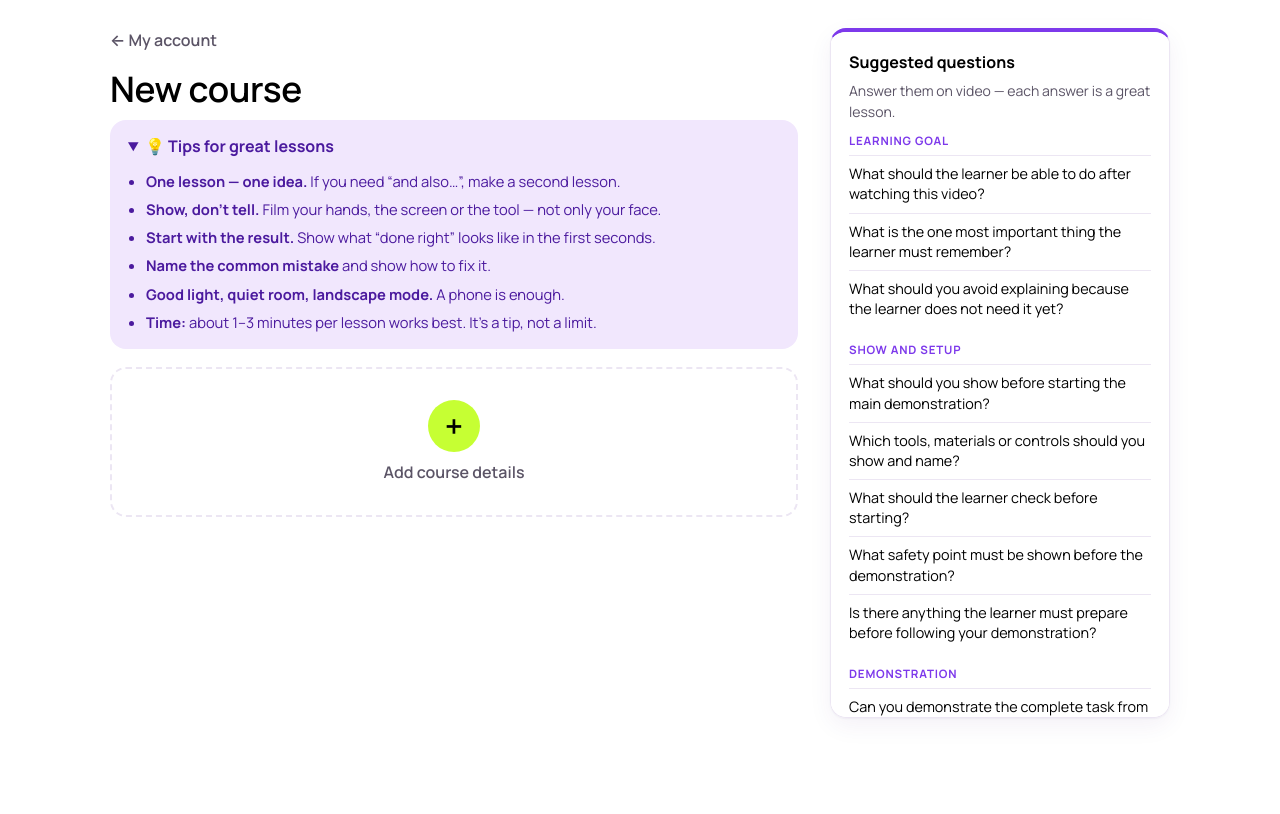
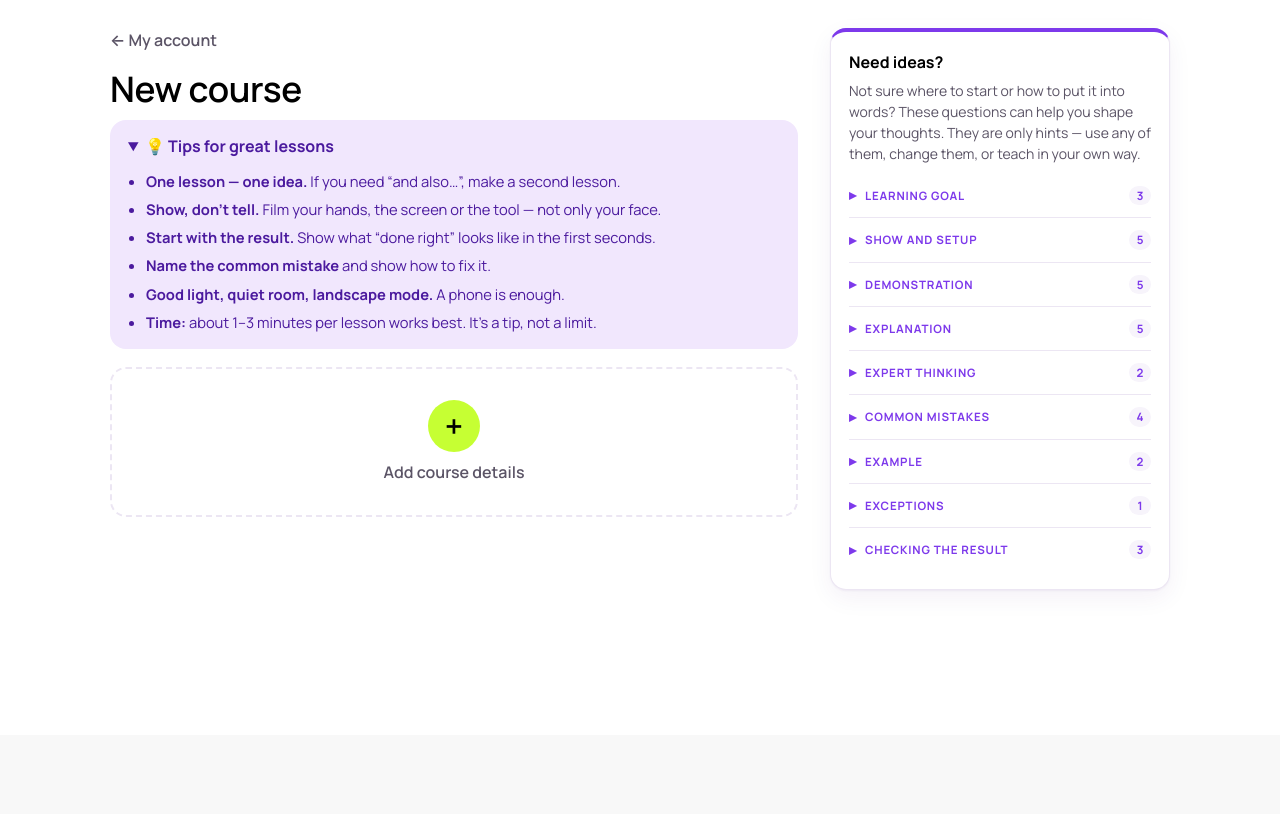
Before and after one commit to anna-gurina1/Hackathon, a Flask app: page /course/new in a window 1280 px wide. Shown: the part 65-879 px from the top of the page. After the commit the page ends 656 px from the top, so only its background shows below. Run offline with Flask 3, Linux system fonts and the light colour scheme; a user stored in the database is signed in; some libraries are stand-ins or nearby versions; some web fonts are replaced.

Commit message:
новая структура вопросов

```diff
--- a/frontend/static/css/pages.css
+++ b/frontend/static/css/pages.css
@@ -800,3 +800,25 @@ a.lesson-row:hover { border-color: var(--accent); }
 .completers-score { font-size: .8rem; color: var(--ink-soft); }
 .completers-empty { margin: 0; font-size: .9rem; color: var(--ink-soft); }
 .manage-numbers strong { font-family: var(--font-body); font-weight: 800; }
+
+/* Question ideas: modules are folded, questions open with the arrow */
+.suggest-group { border-top: 1px solid var(--line); }
+.suggest-group:first-of-type { border-top: 0; }
+.suggest-group + .suggest-group { margin-top: 0; }
+.suggest-group > summary.suggest-category {
+  display: flex; align-items: center; gap: 8px;
+  margin: 0; padding: 12px 0;
+  cursor: pointer; list-style: none;
+}
+.suggest-group > summary.suggest-category::-webkit-details-marker { display: none; }
+.suggest-group > summary.suggest-category::before {
+  content: "▸"; font-size: .9rem; line-height: 1; transition: transform .15s ease;
+}
+.suggest-group[open] > summary.suggest-category::before { transform: rotate(90deg); }
+.suggest-group > summary.suggest-category:hover { color: var(--ink); }
+.suggest-count {
+  margin-left: auto; min-width: 22px; padding: 1px 7px;
+  border-radius: 999px; background: var(--soft); color: var(--accent);
+  font-size: .72rem; text-align: center; letter-spacing: 0;
+}
+.suggest-group[open] { padding-bottom: 8px; }
--- a/frontend/static/js/studio.js
+++ b/frontend/static/js/studio.js
@@ -36,9 +36,12 @@ function showQuestionsForLevel(levelKey) {
   document.querySelectorAll('.suggest-item').forEach(function (item) {
     item.hidden = !item.dataset.levels.split(' ').includes(levelKey);
   });
-  // hide a category title when all its questions are hidden
+  // hide a module when all its questions are hidden, and update the number next to its name
   document.querySelectorAll('.suggest-group').forEach(function (group) {
-    group.hidden = group.querySelectorAll('.suggest-item:not([hidden])').length === 0;
+    const visibleCount = group.querySelectorAll('.suggest-item:not([hidden])').length;
+    group.hidden = visibleCount === 0;
+    const counter = group.querySelector('[data-suggest-count]');
+    if (counter) counter.textContent = visibleCount;
   });
 }
 
@@ -62,7 +65,7 @@ document.querySelectorAll('[data-use-question]').forEach(function (useButton) {
     if (addLessonButton) addLessonButton.hidden = true;
 
     const questionPrompt = newLessonBlock.querySelector('[data-question-prompt]');
-    questionPrompt.textContent = '🎙 Answer on video: ' + useButton.dataset.questionText;
+    questionPrompt.textContent = '💡 Idea for this lesson: ' + useButton.dataset.questionText;
     questionPrompt.hidden = false;
     newLessonBlock.querySelector('[data-question-id]').value = useButton.dataset.useQuestion;
 
--- a/frontend/templates/partials/suggested_questions.html
+++ b/frontend/templates/partials/suggested_questions.html
@@ -1,15 +1,22 @@
 {#
-  Side panel with suggested questions from core/questions.py.
+  Side panel with question ideas from core/questions.py.
   Needs: recommended = [{"category": "goal", "category_label": "Learning goal", "questions": [question dicts]}]
   Optional: used_question_ids (set of ids already turned into lessons), can_use (show "Use" buttons)
+  Each module (category) is folded: only its name is shown, the questions open with the arrow.
 #}
 <aside class="suggest-panel card" data-suggest-panel>
-  <p class="side-label">Suggested questions</p>
-  <p class="small muted suggest-intro">Answer them on video — each answer is a great lesson.</p>
+  <p class="side-label">Need ideas?</p>
+  <p class="small muted suggest-intro">
+    Not sure where to start or how to put it into words? These questions can help you shape your thoughts.
+    They are only hints — use any of them, change them, or teach in your own way.
+  </p>
 
   {% for group in recommended %}
-    <div class="suggest-group">
-      <p class="suggest-category">{{ group.category_label }}</p>
+    <details class="suggest-group">
+      <summary class="suggest-category">
+        <span>{{ group.category_label }}</span>
+        <span class="suggest-count" data-suggest-count>{{ group.questions|length }}</span>
+      </summary>
       {% for question in group.questions %}
         {% set is_used = used_question_ids is defined and question.id in used_question_ids %}
         <div class="suggest-item {{ 'is-used' if is_used }}" data-levels="{{ question.levels|join(' ') }}">
@@ -22,6 +29,6 @@
           {% endif %}
         </div>
       {% endfor %}
-    </div>
+    </details>
   {% endfor %}
 </aside>
```
